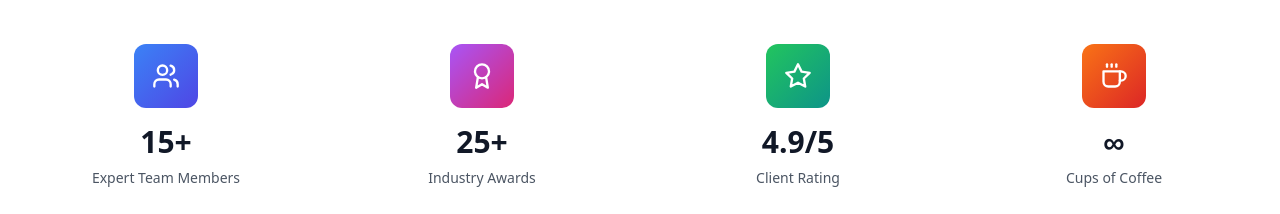
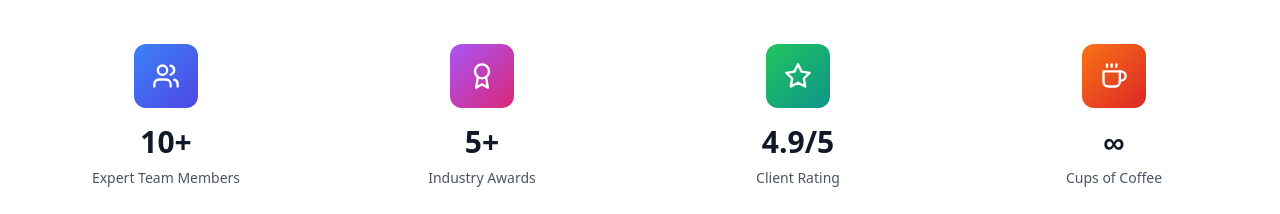
Before and after one commit to ashvinupadhyay1132/auronyxads-portfolio, a React (Vite) app: page / in a window 1280 px wide. Shown: the part 4500-4714 px from the top of the page. Built offline with nearby package versions, Linux system fonts and the light colour scheme.

Commit message:
Update AboutSection.jsx
change the count of industry awards

```diff
--- a/src/components/portfolio/AboutSection.jsx
+++ b/src/components/portfolio/AboutSection.jsx
@@ -13,8 +13,8 @@ export default function AboutSection({ id }) {
   ], []);
 
   const stats = useMemo(() => [
-    { icon: Users, number: "15+", label: "Expert Team Members", color: "from-blue-500 to-indigo-600" },
-    { icon: Award, number: "25+", label: "Industry Awards", color: "from-purple-500 to-pink-600" },
+    { icon: Users, number: "10+", label: "Expert Team Members", color: "from-blue-500 to-indigo-600" },
+    { icon: Award, number: "5+", label: "Industry Awards", color: "from-purple-500 to-pink-600" },
     { icon: Star, number: "4.9/5", label: "Client Rating", color: "from-green-500 to-teal-600" },
     { icon: Coffee, number: "∞", label: "Cups of Coffee", color: "from-orange-500 to-red-600" }
   ], []);
```
